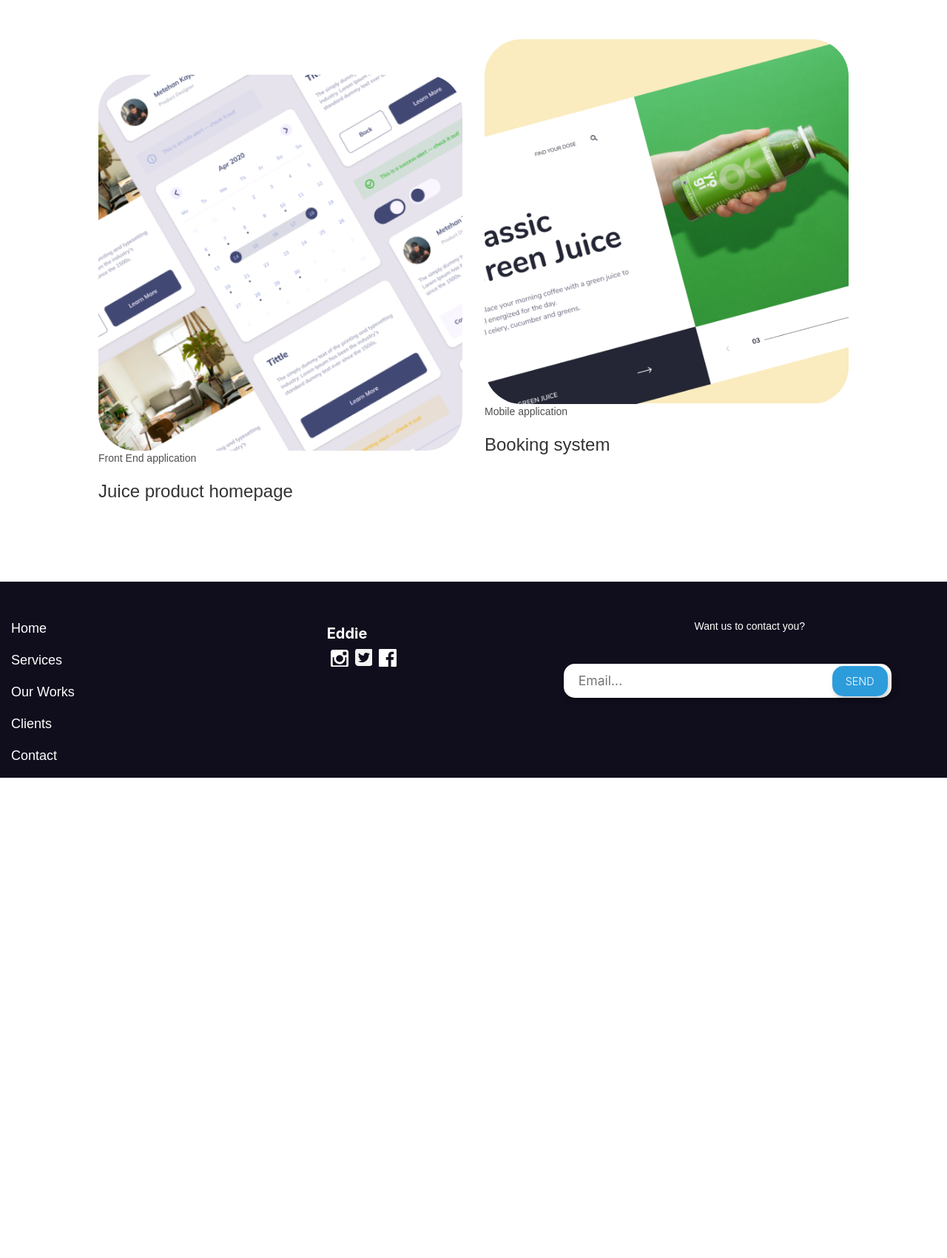
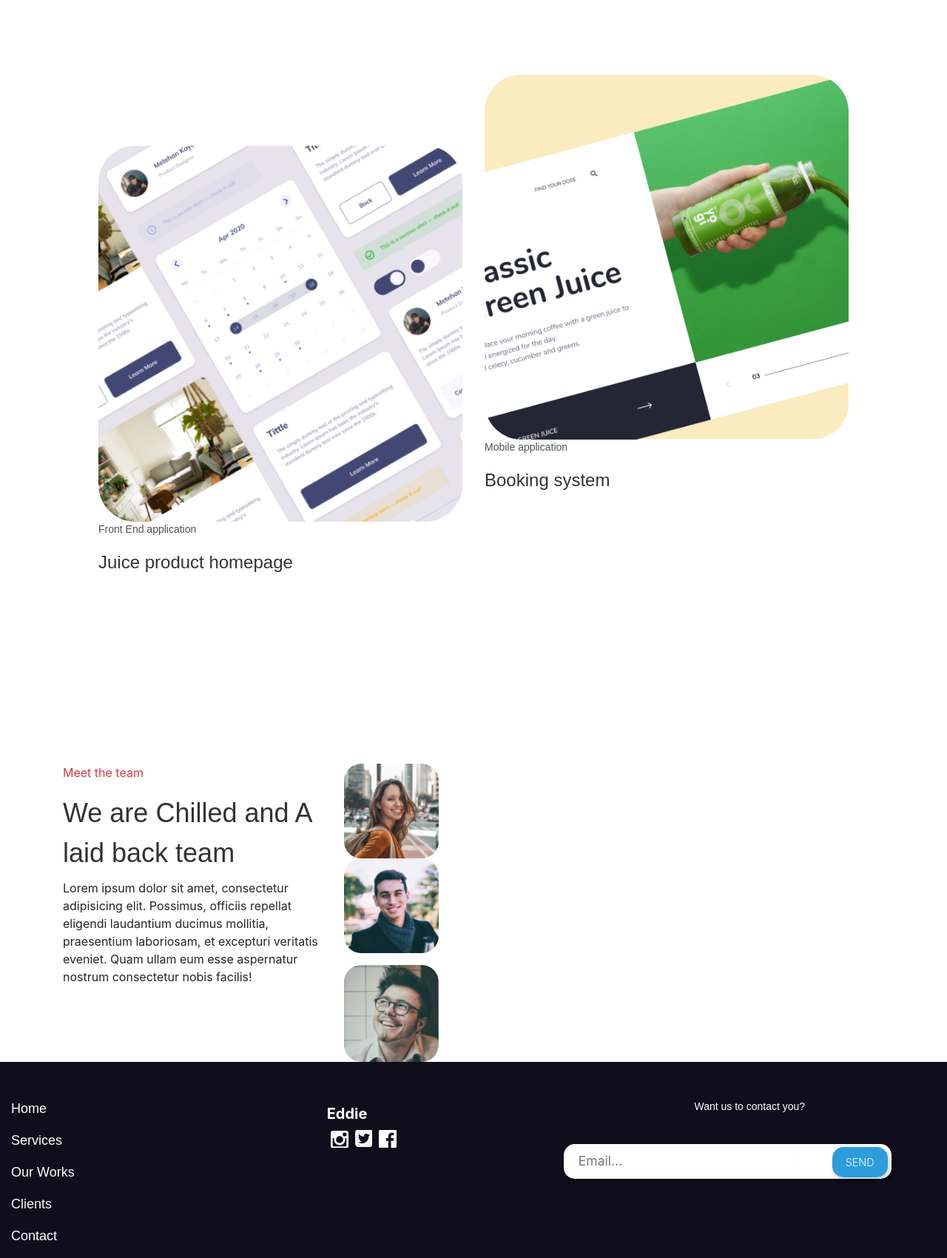
Before and after one commit to evergreen2001/edie-homepage, a plain HTML site: page index.html in a window 1280 px wide. Shown: the part 2721-4421 px from the top of the page at 74% size. Before the commit the page ends 3772 px from the top, so only its background shows below. Drawn offline with Linux system fonts and the light colour scheme.

Commit message:
adding team

```diff
--- a/index.html
+++ b/index.html
@@ -120,9 +120,9 @@
             </div>
           </div> -->
 
-          <div class="searchbox-wrap"  class="col-lg-6 col-md-4">
-            <input type="text" placeholder="Email...">
-            <button><span>Send</span> </button>
+          <div class="searchbox-wrap" class="col-lg-6 col-md-4">
+            <input type="text" placeholder="Email..." />
+            <button><span>Send</span></button>
           </div>
         </div>
       </div>
@@ -195,61 +195,72 @@
         </div>
         <div class="row px-5 mb-5">
           <div class="col-lg-6 mt-5 mb-5 roundedx">
-            <img src="./images/smarthome.jpg" class="img-fluid" />
+            <img src="./images/smarthome.jpg" class="img-fluid mt-5" />
 
-            <p class="textx">
-              Fullstack application
-            </p>
+            <p class="textx">Fullstack application</p>
 
-            <h5 class="heading-work">
-
-              Smart home dashboard
-            </h5>
+            <h5 class="heading-work">Smart home dashboard</h5>
           </div>
 
           <div class="col-lg-6 roundedx">
             <img src="./images/booking.png" class="img-fluid" />
 
-            <p class="textx">
-              UX/UI design
-            </p>
+            <p class="textx">UX/UI design</p>
 
-            <h5 class="heading-work">
-              Onboard application
-            </h5>
+            <h5 class="heading-work">Onboard application</h5>
           </div>
         </div>
         <div class="row px-5 mb-5">
           <div class="col-lg-6 mt-5 mb-5 roundedx">
-            <img src="./images/booking.png" class="img-fluid" />
+            <img src="./images/booking.png" class="img-fluid mt-5" />
 
+            <p class="textx">Front End application</p>
 
-            <p class="textx">
-              Front End application
-            </p>
-
-            <h5 class="heading-work">
-              Juice product homepage
-
-            </h5>
+            <h5 class="heading-work">Juice product homepage</h5>
           </div>
 
           <div class="col-lg-6 roundedx">
             <img src="./images/juice-product.png" class="img-fluid" />
 
-            <p class="textx">
-              Mobile application
-            </p>
+            <p class="textx">Mobile application</p>
 
-            <h5 class="heading-work">
-              Booking system
-
-            </h5>
+            <h5 class="heading-work">Booking system</h5>
           </div>
         </div>
       </div>
     </section>
 
+    <section class="meet-the-team">
+      <div class="container">
+        <div class="row">
+          <div class="col-lg-4">
+            <p class="text-danger">Meet the team</p>
+
+            <h5 class="headingx">We are Chilled and A laid back team</h5>
+
+            <p>
+
+              Lorem ipsum dolor sit amet, consectetur adipisicing elit. Possimus, officiis repellat eligendi laudantium ducimus mollitia, praesentium laboriosam, et excepturi veritatis eveniet. Quam ullam eum esse aspernatur nostrum consectetur nobis facilis!
+            </p>
+          </div>
+          <div class="col-lg-2 col-md-6 col-sm-4 team-img">
+
+                <img src="images/person3.png" alt="image" />
+
+
+
+                <img
+                  src="images/person1.png"
+                  alt="image"
+                  class="mb-3 img-fluid"
+                />
+                <img src="images/person2.png" alt="image" />
+
+            </div>
+          </div>
+        </div>
+      </div>
+    </section>
     <footer>
       <div class="container-fluid">
         <div class="row">
@@ -264,27 +275,23 @@
 
           <div class="col-lg-3 col-md-12">
             <strong>
-              <a class="navbar-brand text-white">Eddie</a><br>
+              <a class="navbar-brand text-white">Eddie</a><br />
 
-              <img src="images/instagram.svg" alt="instagram">
+              <img src="images/instagram.svg" alt="instagram" />
 
-              <img src="images/twitter.svg" alt="twitter">
-              <img src="images/facebook.svg" alt="linkedin">
-
-
+              <img src="images/twitter.svg" alt="twitter" />
+              <img src="images/facebook.svg" alt="linkedin" />
             </strong>
           </div>
           <div class="col-lg-5 col-md-12 col-sm-12">
+            <p class="textx text text-white text-center">
+              Want us to contact you?
+            </p>
 
-            <p class="textx text text-white text-center">Want us to contact you?</p>
-
-            <div class="searchbox-wrap  mb-4">
-              <input type="text" placeholder="Email...">
-              <button><span>Send</span> </button>
-
-          </div>
-
-
+            <div class="searchbox-wrap mb-4">
+              <input type="text" placeholder="Email..." />
+              <button><span>Send</span></button>
+            </div>
           </div>
         </div>
       </div>
--- a/styles/main.scss
+++ b/styles/main.scss
@@ -376,4 +376,11 @@ footer {
   font-size: 14px;
 }
 
+.team-img{
+
+  img{
+    border-radius: 23px;
+    width:80%
+  }
+}
 // a:
```
Also changed, not shown: styles/main.css, 1 other file.
